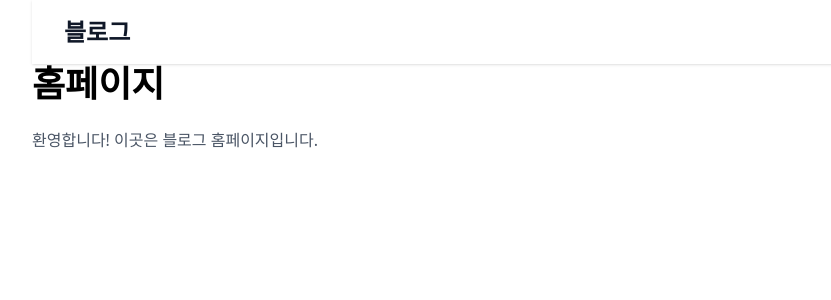
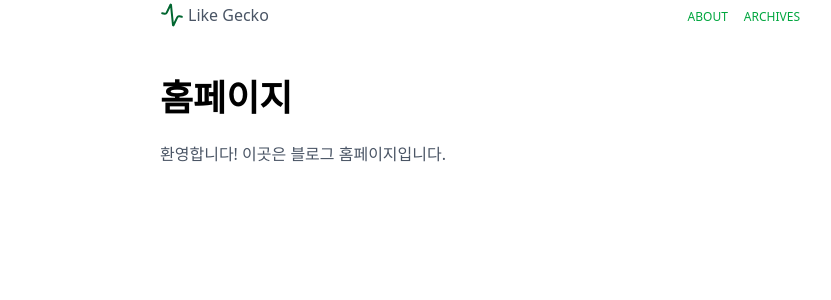
Before and after one commit to likegecko/blog25, a Next.js app: page / in a window 1280 px wide. Shown: the top 300 px of the page, without its empty margins (160-991 px from the left). Built offline with nearby package versions, Linux system fonts and the light colour scheme; no server answers.

Commit message:
feat: 헤더 마크업 및 관련 페이지 추가
- /about /archives 추가
- lucide-react 추가

```diff
--- /dev/null
+++ b/app/about/page.tsx
@@ -0,0 +1,5 @@
+const AboutPage = () => {
+  return <div>AboutPage</div>;
+};
+
+export default AboutPage;
--- /dev/null
+++ b/app/archives/page.tsx
@@ -0,0 +1,5 @@
+const ArchivesPage = () => {
+  return <div>ArchivesPage</div>;
+};
+
+export default ArchivesPage;
--- a/app/components/Header.tsx
+++ b/app/components/Header.tsx
@@ -1,37 +1,40 @@
 "use client";
 
 import { useAuth } from "@/lib/hooks/useAuth";
-import { useRouter } from "next/navigation";
+import Link from "next/link";
+import { Activity } from "lucide-react";
 
-export default function Header() {
-  const { user, logout } = useAuth();
-  const router = useRouter();
-
-  const handleLogout = async () => {
-    try {
-      await logout();
-      router.push("/login");
-    } catch (error) {
-      console.error("로그아웃 실패:", error);
-    }
-  };
+export const Header = () => {
+  const { user } = useAuth();
 
   return (
-    <header className="bg-white shadow">
-      <div className="max-w-7xl mx-auto px-4 sm:px-6 lg:px-8 py-4 flex justify-between items-center">
-        <h1 className="text-2xl font-bold text-gray-900">블로그</h1>
-        {user && (
-          <div className="flex items-center gap-4">
-            <span className="text-gray-600">{user.email}</span>
-            <button
-              onClick={handleLogout}
-              className="text-sm text-gray-600 hover:text-gray-900"
-            >
-              로그아웃
-            </button>
-          </div>
-        )}
+    <header className="flex justify-between items-center h-[30px]">
+      <Link href="/">
+        <button className="cursor-pointer flex items-center gap-1">
+          <Activity className="text-green-800 rotate-10" />
+          <h1 className="font-medium text-gray-600">Like Gecko</h1>
+        </button>
+      </Link>
+
+      <div className="flex items-center gap-4">
+        <Link href="/about">
+          <span className="text-xs text-green-600">ABOUT</span>
+        </Link>
+        <Link href="/archives">
+          <span className="text-xs text-green-600">ARCHIVES</span>
+        </Link>
       </div>
+
+      {!user && (
+        <div className="absolute right-0 top-0 flex">
+          <Link
+            href="/login"
+            className="h-[10px] w-[10px] bg-transparent hover:bg-green-200"
+          />
+        </div>
+      )}
     </header>
   );
-}
+};
+
+export default Header;
--- a/app/layout.tsx
+++ b/app/layout.tsx
@@ -30,10 +30,10 @@ export default function RootLayout({
         className={`${geistSans.variable} ${geistMono.variable} antialiased`}
       >
         <AuthProvider>
-          <div className="max-w-4xl mx-auto flex flex-col items-center justify-center">
-            <div className="w-full">
+          <div className="max-w-2xl mx-auto flex flex-col items-center justify-center">
+            <div className="w-full px-4">
               <Header />
-              <main>{children}</main>
+              <main className="mt-12">{children}</main>
             </div>
           </div>
         </AuthProvider>
--- a/package.json
+++ b/package.json
@@ -11,6 +11,7 @@
   "dependencies": {
     "@firebase/auth": "^1.9.0",
     "firebase": "^11.3.0",
+    "lucide-react": "^0.475.0",
     "next": "15.1.6",
     "react": "19.0.0",
     "react-dom": "19.0.0"
```
Also changed, not shown: 1 other file (tests, documents, lock files or other folders).
